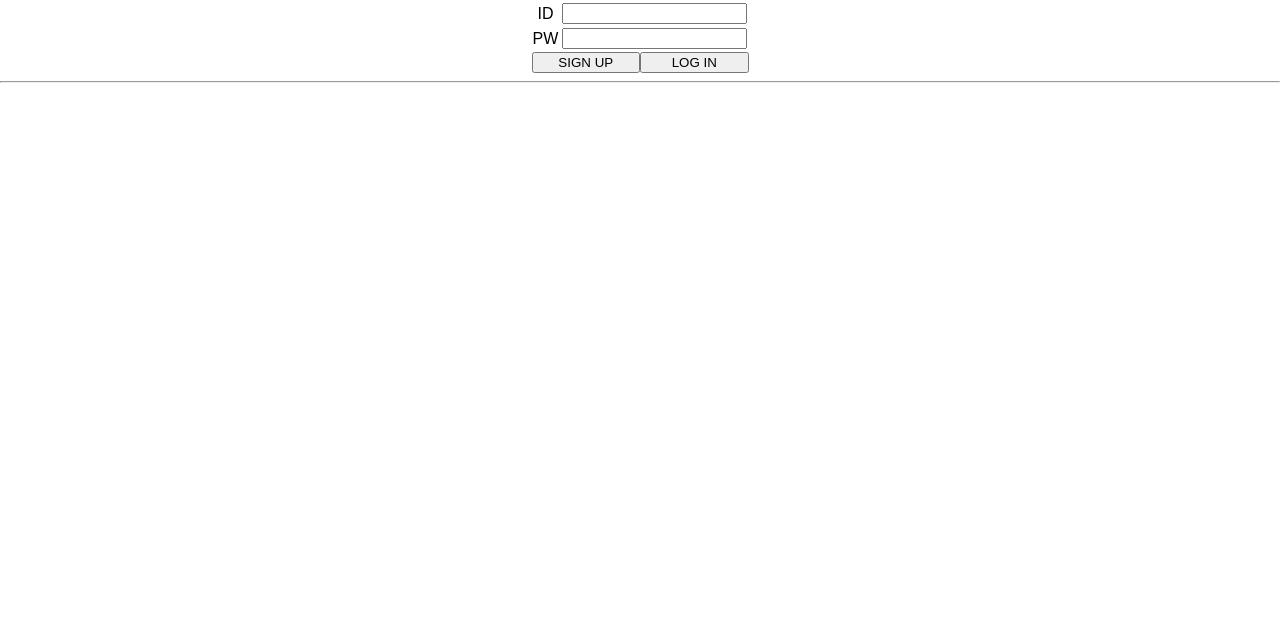
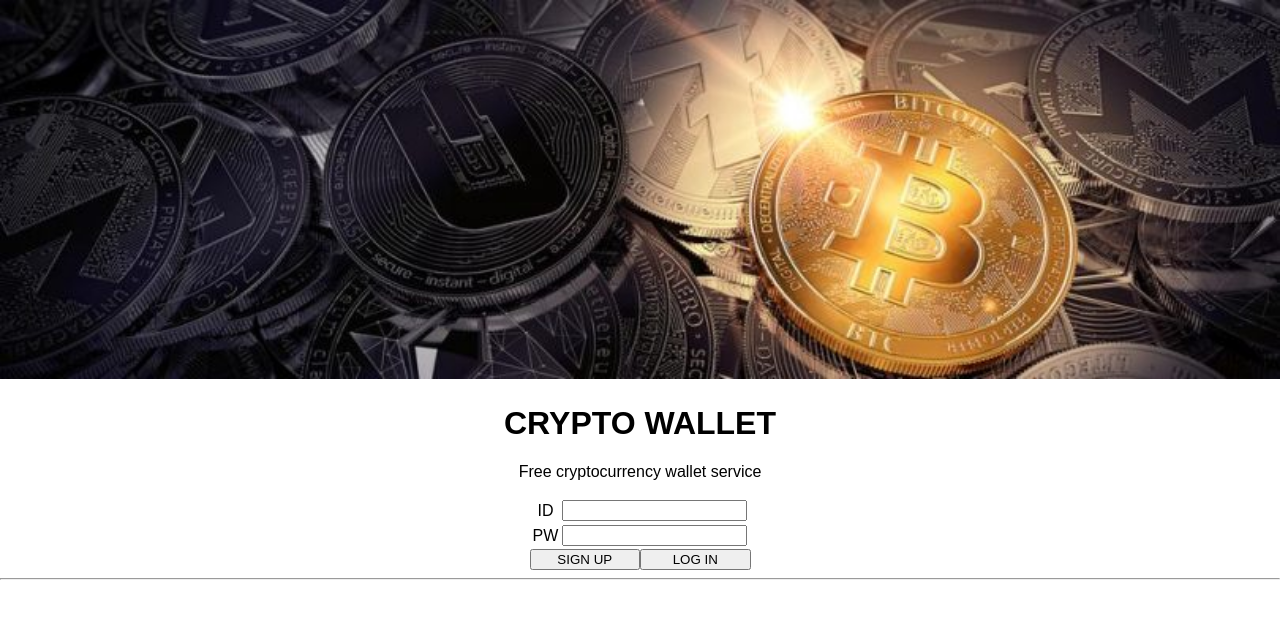
Before and after one commit to noreebia/cryptocurrency-wallet-front-end, a React (Create React App) app: page / in a window 1280 px wide. Shown: the top 618 px of the page. Built offline with nearby package versions, Linux system fonts and the light colour scheme.

Commit message:
Add banner image and title

```diff
--- a/src/App.css
+++ b/src/App.css
@@ -36,6 +36,7 @@
   margin: auto;
 }
 
-button {
-  width: 100px;
+#banner {
+  width: 100%;
+  height:auto;
 }
--- a/src/App.js
+++ b/src/App.js
@@ -1,6 +1,8 @@
 import React, { Component } from 'react';
 import './App.css';
 import './Fieldset';
+// import banner from './banner.png';
+import banner from './banner2.jpg';
 import Fieldset from './Fieldset';
 
 class App extends Component {
@@ -12,13 +14,12 @@ class App extends Component {
 
   componentDidMount() {
     this.setState({
-      tableWidth: this.tableRef.current.offsetWidth
+      tableWidth: this.tableRef.current.clientWidth
     });
   }
 
   render() {
     let buttonWidth = this.state.tableWidth / 2;
-    console.log(this.state.tableWidth);
 
     const buttonStyle = {
       width: buttonWidth
@@ -26,9 +27,12 @@ class App extends Component {
 
     return (
       <div className="App">
+        <img src={banner} id="banner"></img>
+        <h1>CRYPTO WALLET</h1>
+        <p>Free cryptocurrency wallet service</p>
         <div id="credentialsInputForm">
-          <table >
-            <tbody ref={this.tableRef}>
+          <table ref={this.tableRef}>
+            <tbody >
               <Fieldset labelName="ID" isPasswordField={false} />
               <Fieldset labelName="PW" isPasswordField={true} />
             </tbody>
--- a/src/Fieldset.js
+++ b/src/Fieldset.js
@@ -1,9 +1,5 @@
 import React, { Component } from 'react'
 class Fieldset extends Component {
-    constructor(props) {
-        super(props);
-    }
-
     render = () => {
         let inputType = this.props.isPasswordField === true ? "password" : "text";
 
```
Also changed, not shown: src/banner.png (added), src/banner2.jpg (added).
